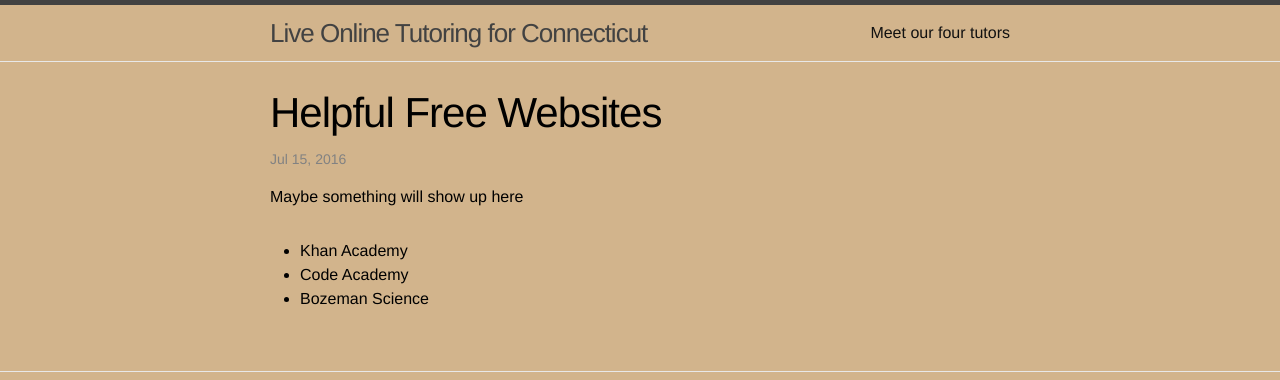
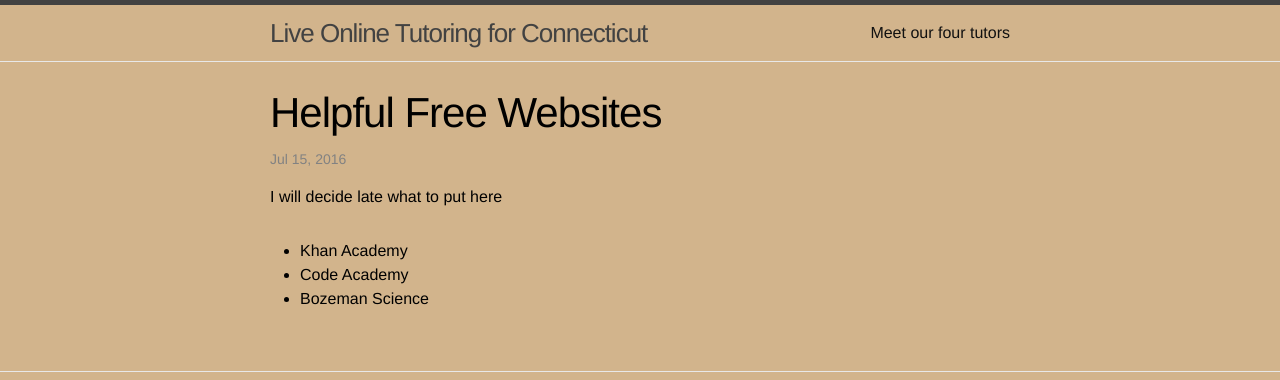
Before and after one commit to pepe454/pepe454.github.io, a Jekyll site: the page built from _posts/2016-07-15-welcome-to-jekyll.markdown, in a window 1280 px wide. Shown: the top 380 px of the page. Built offline with Jekyll 4.4.1, drawn with Linux system fonts in a browser that asks for light colours.

Commit message:
Update post.html

```diff
--- a/_layouts/post.html
+++ b/_layouts/post.html
@@ -7,7 +7,7 @@
   <header class="post-header">
     <h1 class="post-title" itemprop="name headline">{{ page.title }}</h1>
     <p class="post-meta"><time datetime="{{ page.date | date_to_xmlschema }}" itemprop="datePublished">{{ page.date | date: "%b %-d, %Y" }}</time>{% if page.author %} • <span itemprop="author" itemscope itemtype="http://schema.org/Person"><span itemprop="name">{{ page.author }}</span></span>{% endif %}</p>
-    Maybe something will show up here
+    I will decide late what to put here
   </header>
 
   <div class="post-content" itemprop="articleBody">
```
